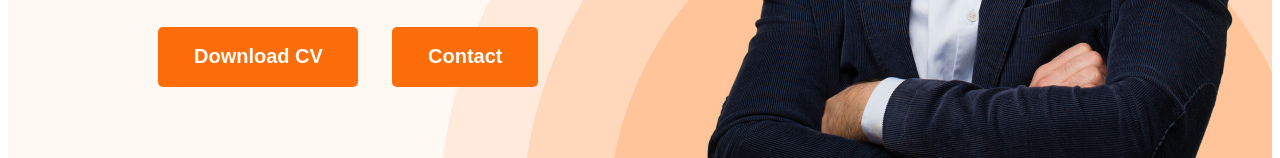
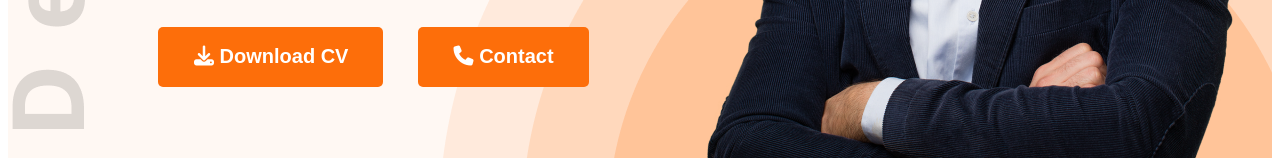
Before and after one commit to NobleMahmud/web-developer-portfolio, a plain HTML site: page index.html in a window 1280 px wide. Shown: the part 642-800 px from the top of the page. Drawn offline with nearby package versions, Linux system fonts and the light colour scheme.

Commit message:
added fonts

```diff
--- a/index.html
+++ b/index.html
@@ -11,6 +11,7 @@
 <link href="https://fonts.googleapis.com/css2?family=Open+Sans:wght@400;700;800&display=swap" rel="stylesheet">
 
 <link rel="stylesheet" href="styles/portfolio.css">
+<script src="https://kit.fontawesome.com/e71fa48ce8.js" crossorigin="anonymous"></script>
 
 <body>
     <header class="header">
@@ -28,8 +29,8 @@
                 <h1 class="banner-title">Mary Hardy</h1>
                 <p class="banner-description">Lorem ipsum, dolor sit amet consectetur adipisicing elit. Id, incidunt!
                     Eos maiores consequuntur optio quos architecto. Illum quae, ipsum adipisci.</p>
-                <button class="btn-primary download">Download CV</button>
-                <button class="btn-primary">Contact</button>
+                <button class="btn-primary download"><i class="fa-solid fa-download"></i> Download CV</button>
+                <button class="btn-primary"><i class="fa-solid fa-phone"></i> Contact</button>
             </div>
             <img class="profile-pic" src="images/hardy.png" alt="">
         </div>
@@ -164,7 +165,7 @@
 
             </div>
             <div class="download-cv">
-                <button class="btn-primary">Download CV</button>
+                <button class="btn-primary"><i class="fa-solid fa-download"></i> Download CV</button>
             </div>
 
         </section>
--- a/styles/portfolio.css
+++ b/styles/portfolio.css
@@ -21,9 +21,9 @@ nav {
 /* header related styles */
 .header {
     background: #FFF8F3;
-    background-image: url(/images/header_bg.png);
+    background-image: url('/images/header_bg.png'), url('../images/developer.png');
     background-repeat: no-repeat;
-    background-position: bottom right;
+    background-position: bottom right, top left;
 }
 
 .orange-part {
```
